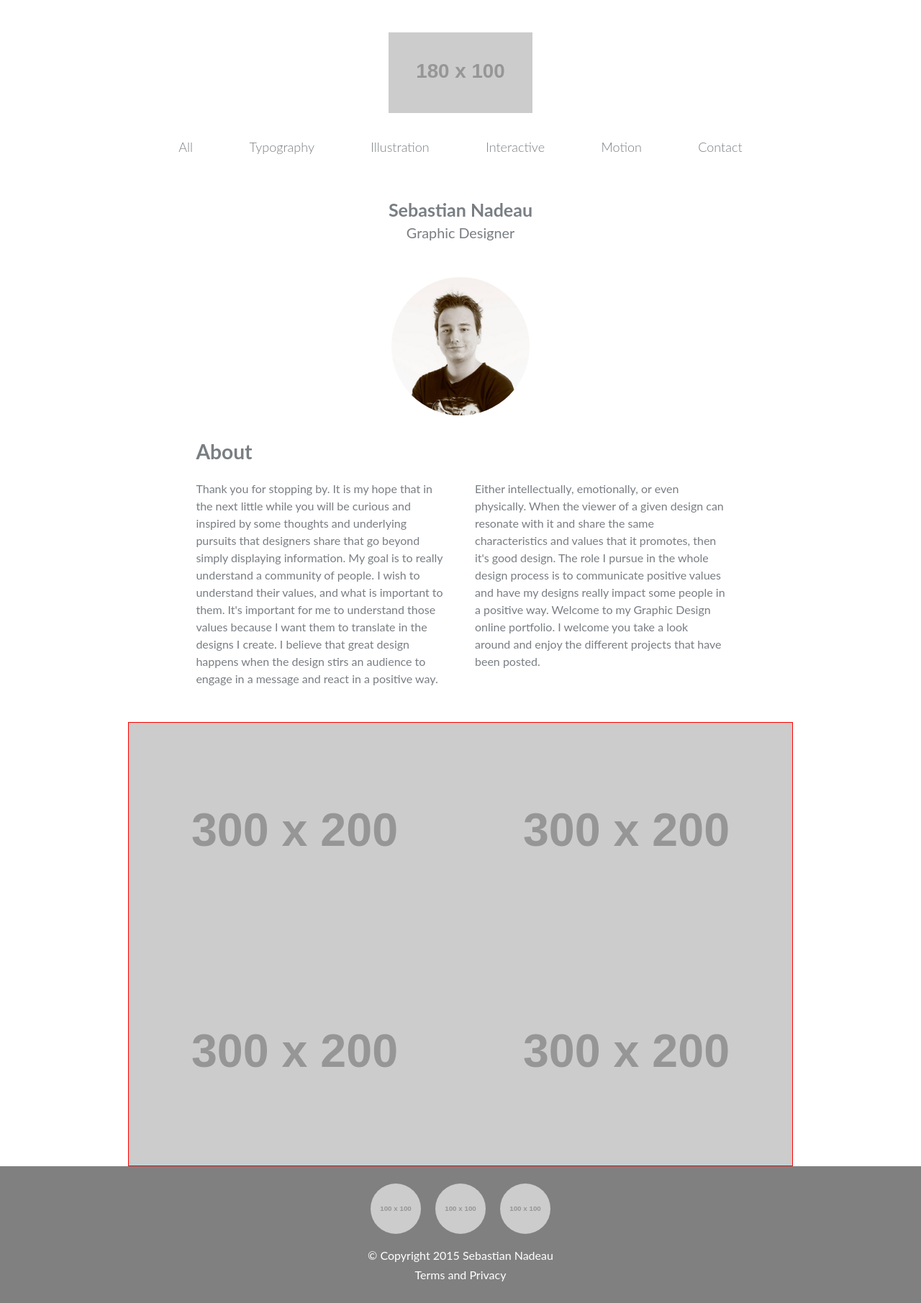
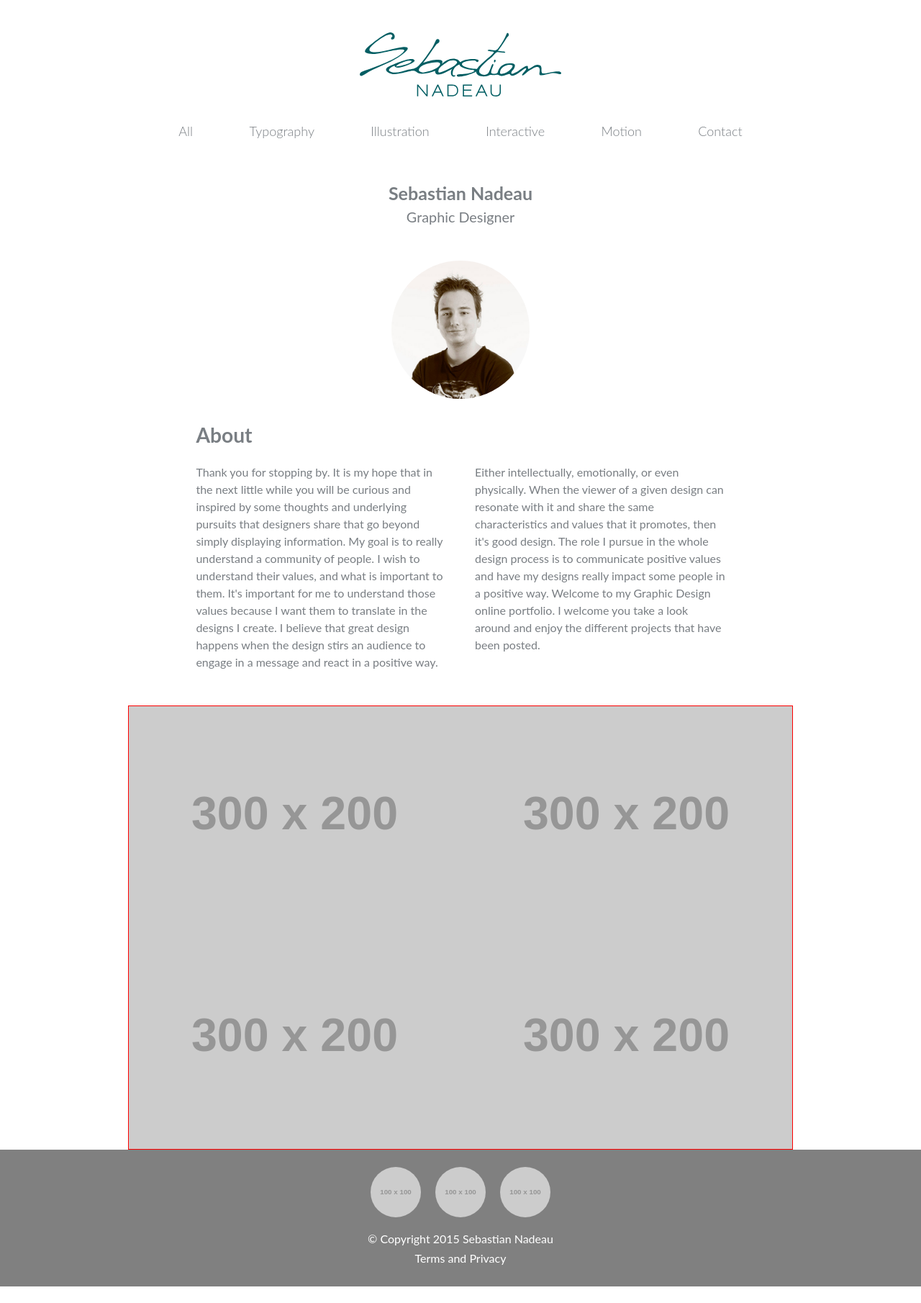
Before and after one commit to sebastiann88/personal-online-portfolio, a Jekyll site: the page built from index.html, in a window 1280 px wide. Shown: the whole page at 72% size. Built offline with Jekyll 4.4.1, drawn with Linux system fonts in a browser that asks for light colours; nearby versions of some CDN libraries; after the commit the page ends 1787 px from its top, so only the background shows below that.

Commit message:
feat(all): add svg logo to website

```diff
--- a/_layouts/default.html
+++ b/_layouts/default.html
@@ -19,7 +19,7 @@
         <header class="main-header">
             <h1 class="main-logo">
                 <a href="{{site.baseurl}}/">
-                    <img class="logo-img" src="http://placehold.it/180x100" alt="Sebastian Nadeau">
+                    <img class="logo-img" src="{{site.baseurl}}/images/logotype.svg" alt="Sebastian Nadeau">
                 </a>
             </h1>
             <nav>
--- a/css/main.css
+++ b/css/main.css
@@ -80,12 +80,13 @@ a {
 .main-logo {
     display: block;
     align-self: center;
-    width: 200px;
+    width: 280px;
 }
 
 .logo-img {
     width: 100%;
 }
+
 
 li > a p {
     margin: 0;
```
Also changed, not shown: images/logotype.svg (added).
